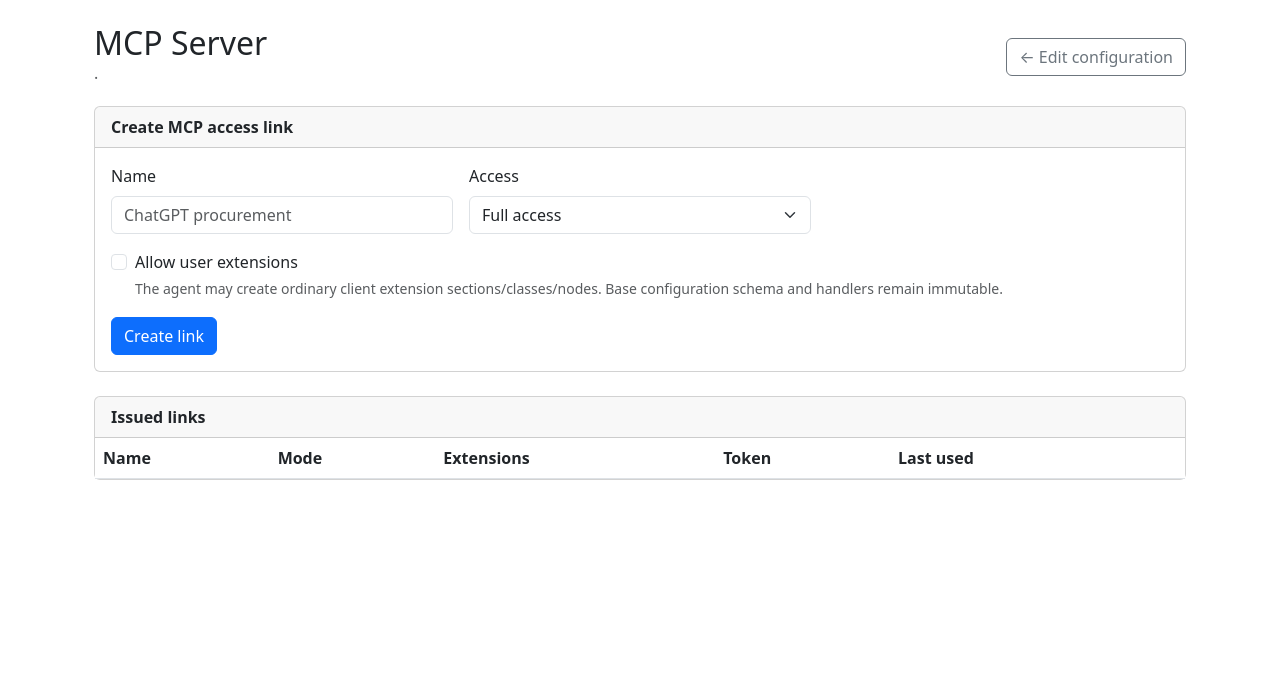
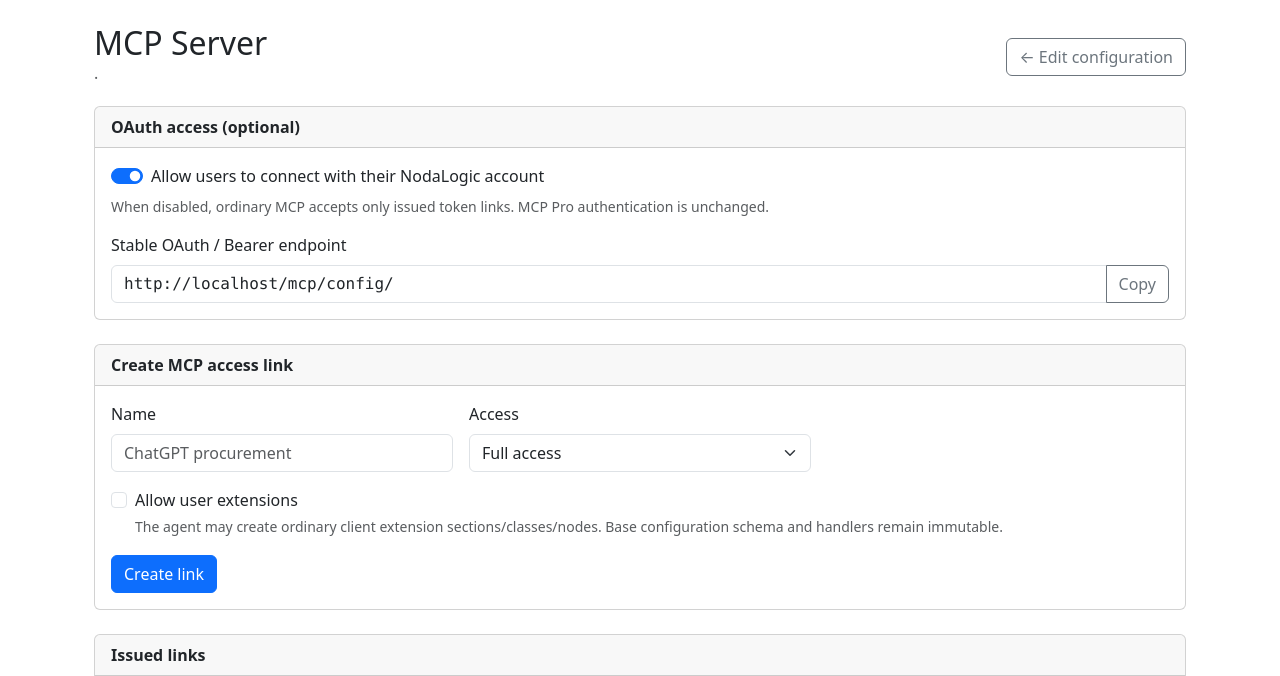
Before and after one commit to dvdocumentation/nodalogic, a Python web app: template NodaLogicDesigner/templates/mcp_manage.html in a window 1280 px wide. Shown: the part 56-732 px from the top of the page. Run offline with Jinja, Linux system fonts and the light colour scheme; the template is opened without the code that fills it, so the values that code supplies are empty.

Commit message:
Add files via upload

```diff
--- a/NodaLogicDesigner/templates/mcp_manage.html
+++ b/NodaLogicDesigner/templates/mcp_manage.html
@@ -7,6 +7,19 @@
       <div class="text-muted">{{ config.name }} · {{ config.uid }}</div>
     </div>
     <a class="btn btn-outline-secondary" href="{{ url_for('edit_config', uid=config.uid) }}">← {{ _('Edit configuration') }}</a>
+  </div>
+
+  <div class="card mb-4">
+    <div class="card-header"><strong>OAuth access (optional)</strong></div>
+    <div class="card-body">
+      <div class="form-check form-switch mb-2">
+        <input id="mcpOAuth" class="form-check-input" type="checkbox" {% if config.mcp_oauth_enabled is not false %}checked{% endif %}>
+        <label class="form-check-label" for="mcpOAuth">Allow users to connect with their NodaLogic account</label>
+      </div>
+      <div class="form-text mb-3">When disabled, ordinary MCP accepts only issued token links. MCP Pro authentication is unchanged.</div>
+      <label class="form-label">Stable OAuth / Bearer endpoint</label>
+      <div class="input-group"><input id="mcpOAuthEndpoint" class="form-control font-monospace" readonly><button class="btn btn-outline-secondary" data-copy="mcpOAuthEndpoint">Copy</button></div>
+    </div>
   </div>
 
   <div class="card mb-4">
@@ -37,10 +50,13 @@
 <script>
 const uid={{ config.uid|tojson }};
 const api=`/api/config/${encodeURIComponent(uid)}/mcp-links`;
+const settingsApi=`/api/config/${encodeURIComponent(uid)}/mcp-settings`;
+document.getElementById('mcpOAuthEndpoint').value=`${location.origin}/mcp/config/${encodeURIComponent(uid)}`;
 const esc=s=>String(s??'').replace(/[&<>"']/g,c=>({'&':'&amp;','<':'&lt;','>':'&gt;','"':'&quot;',"'":'&#39;'}[c]));
 async function loadLinks(){const r=await fetch(api);const j=await r.json();const tb=document.getElementById('mcpRows');tb.innerHTML='';(j.links||[]).forEach(x=>{const tr=document.createElement('tr');tr.innerHTML=`<td>${esc(x.label)}</td><td>${x.access_mode==='user'?'User: '+esc(x.user):'Full'}</td><td>${x.allow_extensions?'Yes':'No'}</td><td><code>${esc(x.token_prefix)}…</code></td><td>${esc(x.last_used_at||'—')}</td><td class="text-end">${x.active?`<button class="btn btn-sm btn-outline-danger" onclick="revokeLink(${x.id})">Revoke</button>`:'<span class="badge bg-secondary">Revoked</span>'}</td>`;tb.appendChild(tr);});}
 async function revokeLink(id){if(!confirm('Revoke this MCP link?'))return;await fetch(`${api}/${id}`,{method:'DELETE'});loadLinks();}
 document.getElementById('mcpMode').addEventListener('change',e=>document.getElementById('mcpUserWrap').style.display=e.target.value==='user'?'block':'none');
+document.getElementById('mcpOAuth').addEventListener('change',async e=>{const r=await fetch(settingsApi,{method:'PATCH',headers:{'Content-Type':'application/json'},body:JSON.stringify({oauth_enabled:e.target.checked})});const j=await r.json();if(!r.ok||!j.ok){e.target.checked=!e.target.checked;alert(j.error||'Failed to update OAuth setting');}});
 document.getElementById('mcpCreate').addEventListener('click',async()=>{const body={label:document.getElementById('mcpLabel').value||'MCP',access_mode:document.getElementById('mcpMode').value,user_id:document.getElementById('mcpUser').value,allow_extensions:document.getElementById('mcpExtensions').checked};const r=await fetch(api,{method:'POST',headers:{'Content-Type':'application/json'},body:JSON.stringify(body)});const j=await r.json();if(!r.ok||!j.ok){alert(j.error||'Failed');return;}document.getElementById('mcpUrl').value=j.link.url;document.getElementById('mcpEndpoint').value=j.link.endpoint;document.getElementById('mcpToken').value=j.link.token;document.getElementById('mcpSecretCard').classList.remove('d-none');loadLinks();});
 document.querySelectorAll('[data-copy]').forEach(b=>b.addEventListener('click',()=>navigator.clipboard.writeText(document.getElementById(b.dataset.copy).value)));
 loadLinks();
```
